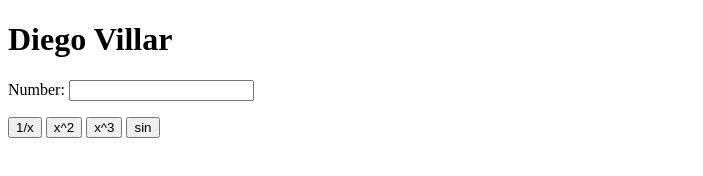
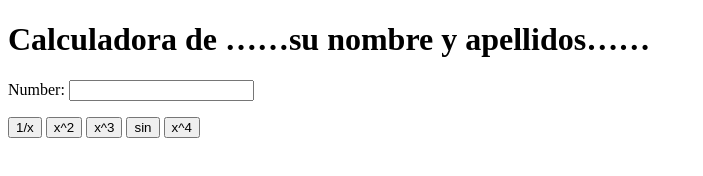
Before and after one commit to diego-villar/my_calculator_2, a plain HTML site: page index.html in a window 1280 px wide. Shown: the whole page, without its empty margins (0-703 px from the left). Drawn offline with Linux system fonts and the light colour scheme.

Commit message:
x^4 button

```diff
--- a/index.html
+++ b/index.html
@@ -5,7 +5,7 @@
 		<meta charset="utf-8">
 	</head>
 	<body>
-		<h1>Diego Villar</h1>
+		<h1>Calculadora de ……su nombre y apellidos……</h1>
 		Number:
 		<input type="text" id="n1">
 		<p>
@@ -13,6 +13,7 @@
 			<button onclick="square()"> x^2 </button>
 			<button onclick="cube()"> x^3 </button>
 			<button onclick="sine()"> sin </button>
+			<button onclick="power_4()"> x^4</button>
 		</p>
 		<script type="text/javascript">
 			function cube() {
@@ -31,6 +32,10 @@
 				var num = document.getElementById("n1");
 				num.value = Math.sin(num.value);
 			}
+			function power_4() {
+				var num = document.getElementById("n1");
+				num.value = Math.pow(num.value, 4);
+			}
 		</script>
 	</body>
 </html>
```
